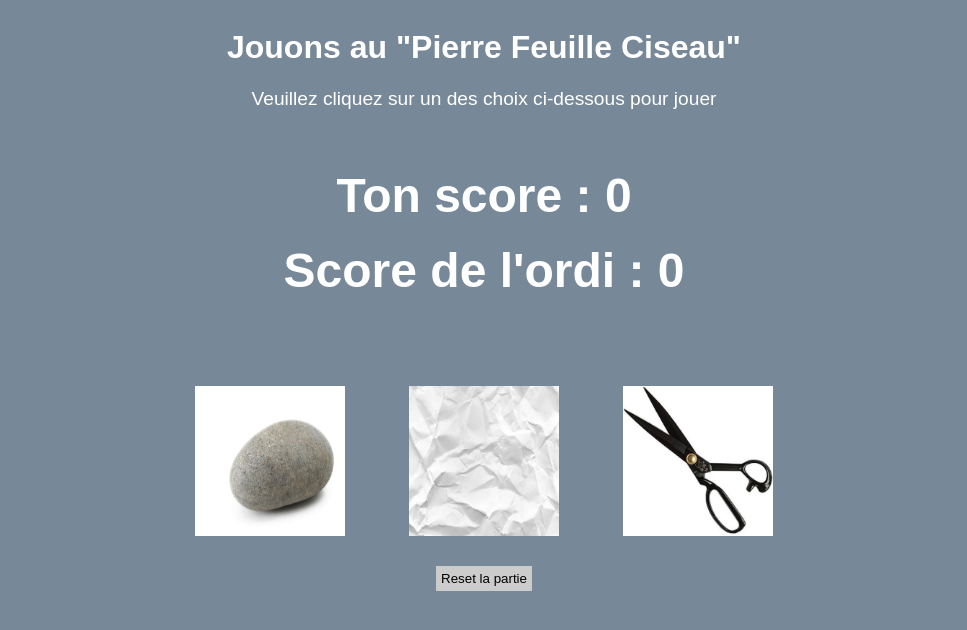
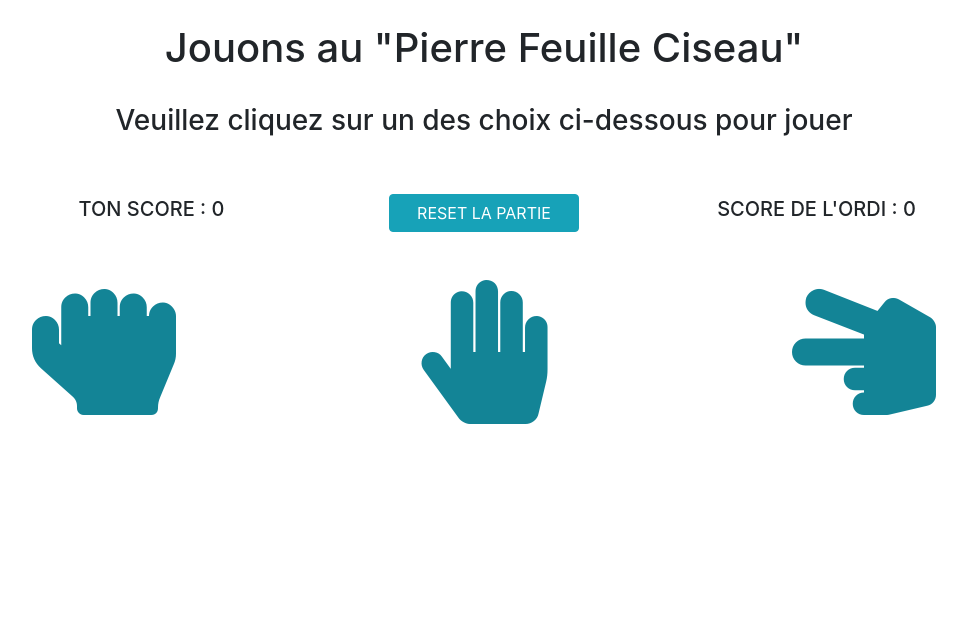
Before and after one commit to Remplt/shifumi-exercice, a plain HTML site: page index.html in a window 1280 px wide. Shown: the whole page, without its empty margins (156-1123 px from the left). Drawn offline with nearby package versions, Linux system fonts and the light colour scheme.

Commit message:
Add new design

```diff
--- a/css/style.css
+++ b/css/style.css
@@ -1,82 +1,9 @@
-body,
-html{
-    display : flex;
-    justify-content: center;
-    flex: 1;
-    height: 100vh;
-    background-color: #778899;
-    font-family: Arial, Helvetica, sans-serif;
-}
-
-img{
-    width: 150px;
-    height: 150px;
+.not-active {
     pointer-events: none;
-}
-
-main{
-}
-
-h1{
-    font-size: 2em;
-    color: #fff;
-    text-align: center;
-}
-
-main p{
-    text-align: center;
-    color: #fff;
-    font-size: 1.2em;
-}
-
-#listeDesScores{
-    width: 90%;
-    margin-left: auto;
-    margin-right: auto;
-    text-align: center;
-    margin-top: 3em;
-    margin-bottom: 3em;
-}
-
-#monScore,
-#sonScore{
-    display: inline-block;
-    font-size: 3em;
-    font-weight: bold;
-    color: white;
-    text-align: center;
-    /* width: 40%; */
-    padding: 10px;
-}
-
-#choix{
-    text-align: center;
-    width: 100%;
 }
 
 #pierre,
 #feuille,
 #ciseau{
-    padding: 30px;
-    display: inline-block;
-    width: 150px;
-    height: 150px;
+    color: #138496;
 }
-
-#egalite{
-    font-size: 1.1em;
-    font-weight: bold;
-    color: #ccc;
-}
-
-#divButton{
-    text-align: center;
-}
-#reset{
-    background-color: #ccc;
-    border: none;
-    padding: 5px;
-    margin: auto;
-    text-align: center;
-    cursor: pointer;
-}
--- a/index.html
+++ b/index.html
@@ -5,33 +5,50 @@
     <meta name="viewport" content="width=device-width, initial-scale=1.0">
     <meta http-equiv="X-UA-Compatible" content="ie=edge">
     <link rel="stylesheet" href="css/style.css">
-   <title>Pierre Feuille Ciseau</title>
+    <link rel="stylesheet" href="https://stackpath.bootstrapcdn.com/bootstrap/4.2.1/css/bootstrap.min.css" integrity="sha384-GJzZqFGwb1QTTN6wy59ffF1BuGJpLSa9DkKMp0DgiMDm4iYMj70gZWKYbI706tWS" crossorigin="anonymous">
+    <link rel="stylesheet" href="https://use.fontawesome.com/releases/v5.7.2/css/all.css" integrity="sha384-fnmOCqbTlWIlj8LyTjo7mOUStjsKC4pOpQbqyi7RrhN7udi9RwhKkMHpvLbHG9Sr" crossorigin="anonymous">
+    <title>Pierre Feuille Ciseau</title>
 </head>
 <body>
-    <main>
-        <h1>Jouons au "Pierre Feuille Ciseau"</h1>
-        <p>Veuillez cliquez sur un des choix ci-dessous pour jouer</p>
-        <div id="listeDesScores">
-            <div id="monScore"> Ton score : <span id="score">0</span></div>
-            <div id="sonScore">Score de l'ordi : <span id="scoreOrdi">0</span> </div>
+    <div class="container ">
+        <!-- Affichage de mon titre et sous-titre -->
+        <div class="row align-items-center">
+            <h1 class="col-12 mt-4 text-center mt-4">Jouons au "Pierre Feuille Ciseau"</h1>
+            <h3 class="col-12 text-center mt-4">Veuillez cliquez sur un des choix ci-dessous pour jouer</h3>
+       </div>
+
+       <!-- Affichage de mes scores -->
+       <div class="row mt-5 text-center align-items-center text-uppercase" id="listeDesScores" >
+            <h5 class="col-5" id="monScore"> Ton score : <span id="score">0</span></h5>
+            <div id="divButton" class="col-2 btn btn-info">
+                <div id="reset" value="Restart">Reset la partie</div>
+            </div>
+            <h5 id="sonScore" class="col-5">Score de l'ordi : <span id="scoreOrdi">0</span> </h5>
         </div>
-        <div id="gagnant"></div>
-        <div id="choix">
-            <a href="#" id="pierre">
-                <img src="img/Rock.jpg" alt="">
+
+        <!-- Ajout du choix -->
+        <div id="choix" class='row mt-5 text-center align-items-center'>
+            <a href="#" id="pierre" class='col-4'>
+                <i class="fas fa-hand-rock fa-9x not-active "></i>
             </a>
-            <a href="#" id="feuille">
-                <img src="img/paper.jpg" alt="">
+            <a href="#" id="feuille" class='col-4'>
+                <i class="fas fa-hand-paper fa-9x not-active "></i>
             </a>
-            <a href="#" id="ciseau">
-                <img src="img/ciseau.jpeg" alt="">
+            <a href="#" id="ciseau" class='col-4'>
+                <i class="fas fa-hand-scissors fa-9x not-active "></i>
             </a>
         </div>
-        <div id="affichageChoix"></div>
-        <div id="divButton">
-            <button id="reset" value="Restart">Reset la partie</button>
+
+        <!-- Affichage des messages personnalisés -->
+        <div class="row align-items-center">
+            <!-- Affiche le choix de l'ordinateur et celui de l'utilisateur -->
+            <div id="affichageChoix" class=""></div>
+            <!-- Affiche un message si il y a une égalité -->
+            <div id="gagnant"></div>
         </div>
-    </main>
-    <script src="js/app.js"></script>
+    </div>
+
+
+    <script src="js/app-object.js"></script>
 </body>
 </html>
```
Also changed, not shown: img/shifumi.gif.
